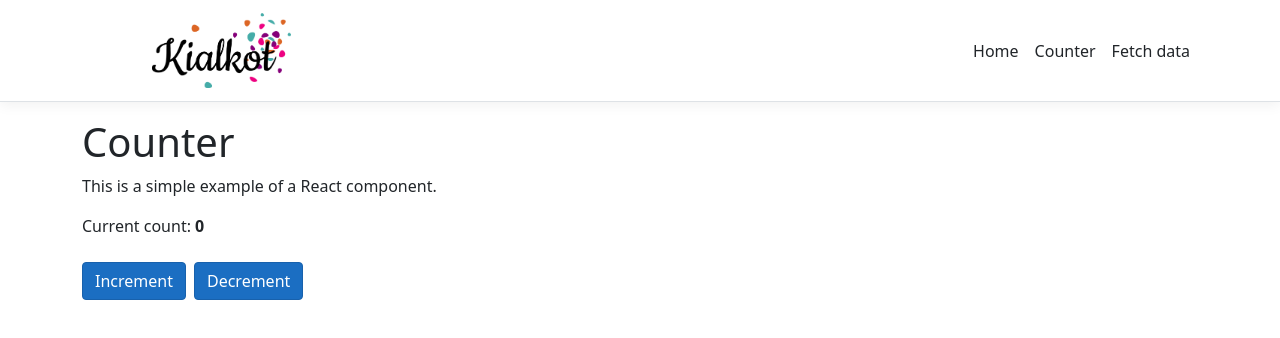
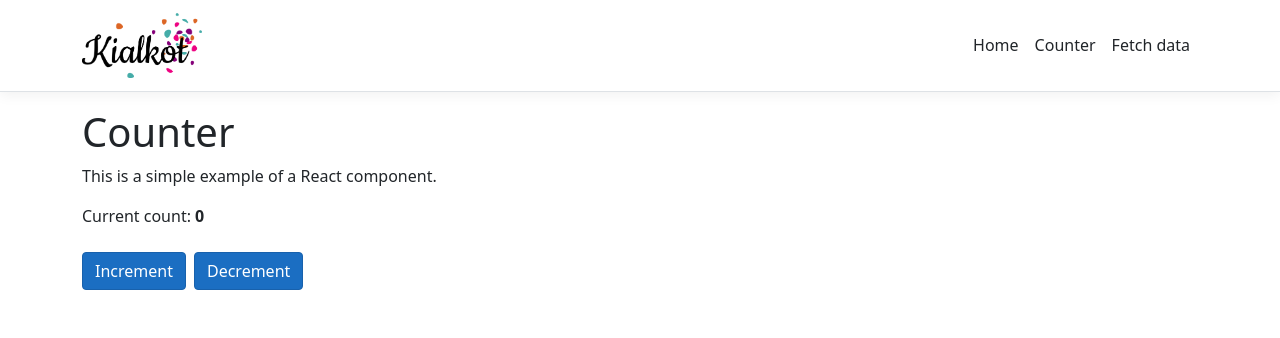
Before and after one commit to Stipo0/kialkot, a React (Create React App) app in the folder kialkot/kialkot/ClientApp/: page /counter in a window 1280 px wide. Shown: the top 338 px of the page. Built offline with nearby package versions, Linux system fonts and the light colour scheme.

Commit message:
navbar-feture positioning Logo

```diff
--- a/kialkot/kialkot/ClientApp/src/components/NavMenu.css
+++ b/kialkot/kialkot/ClientApp/src/components/NavMenu.css
@@ -1,6 +1,5 @@
 a.navbar-brand {
   white-space: normal;
-  text-align: center;
   word-break: break-all;
 }
 
--- a/kialkot/kialkot/ClientApp/src/components/NavMenu.js
+++ b/kialkot/kialkot/ClientApp/src/components/NavMenu.js
@@ -26,7 +26,7 @@ export class NavMenu extends Component {
     return (
       <header>
         <Navbar className="navbar-expand-sm navbar-toggleable-sm ng-white border-bottom box-shadow mb-3" container light>
-          <NavbarBrand tag={Link} to="/" className='w-25'><img src={Logo} alt="logo" className='w-50 rounded float-left'/></NavbarBrand>
+          <NavbarBrand tag={Link} to="/"><img src={Logo} alt="logo" width="120"/></NavbarBrand>
           <NavbarToggler onClick={this.toggleNavbar} className="mr-2" />
           <Collapse className="d-sm-inline-flex flex-sm-row-reverse" isOpen={!this.state.collapsed} navbar>
             <ul className="navbar-nav flex-grow">
```
